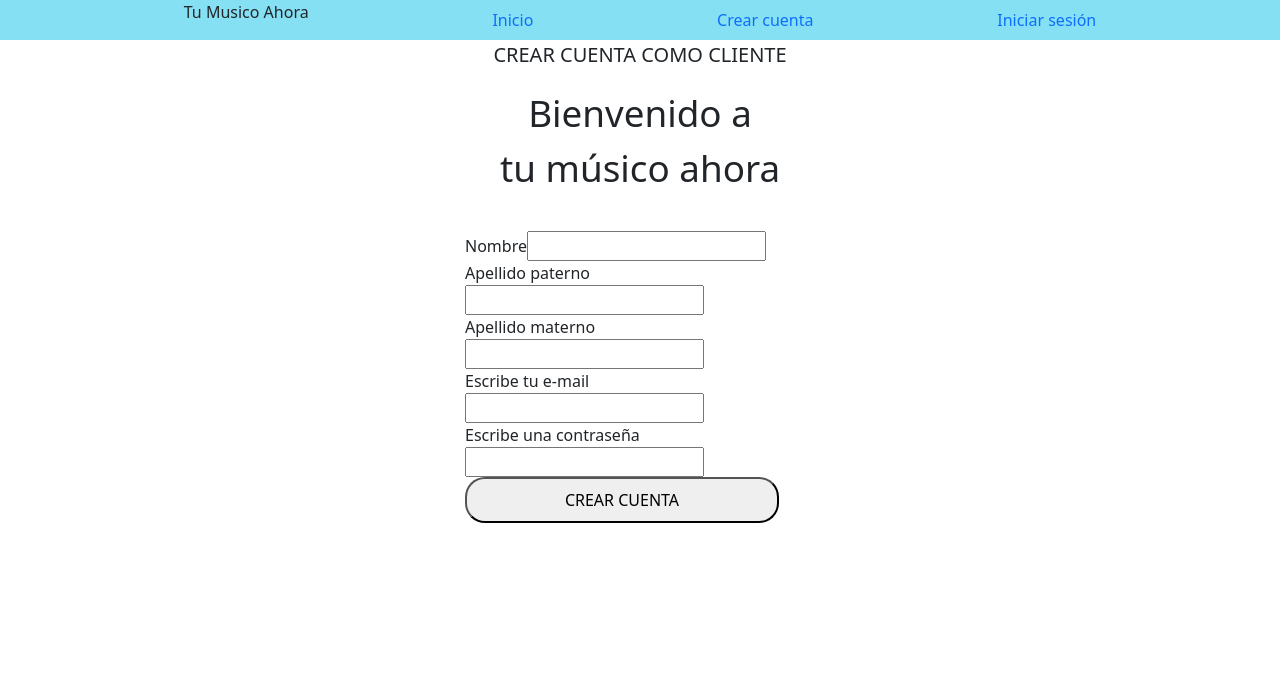
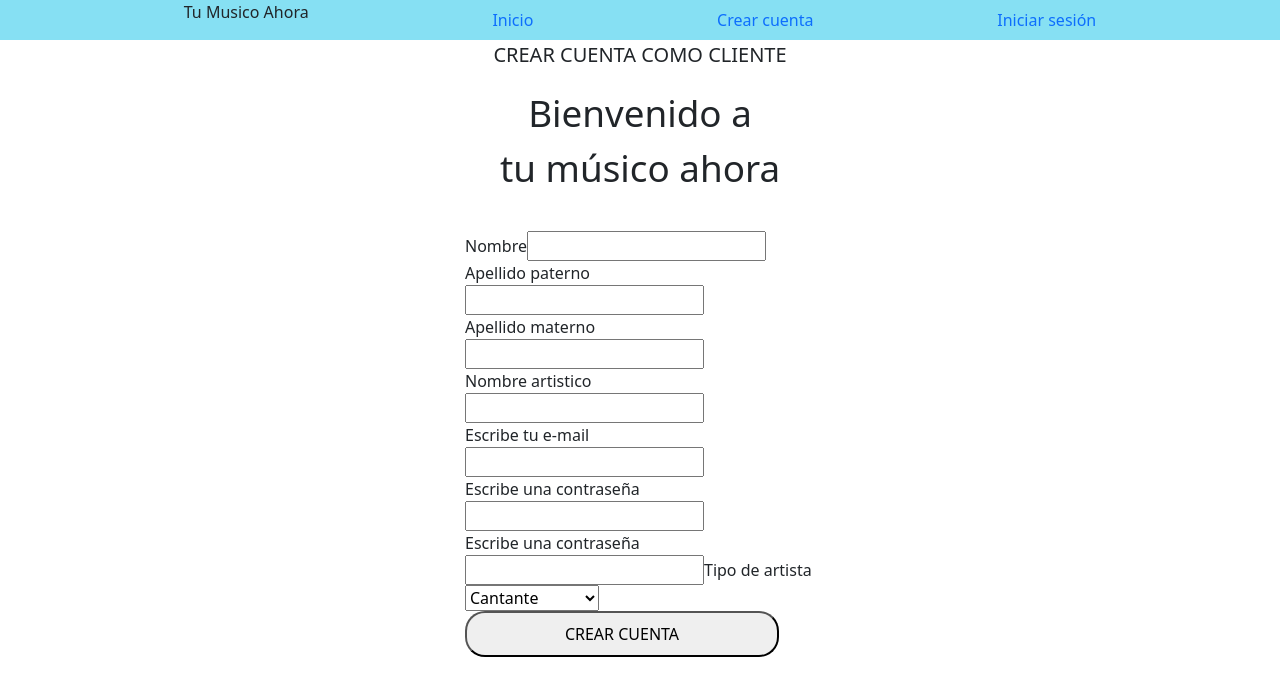
Before and after one commit to Kodemia-MusicApp/MusicApp-FrontEnd, a React app: page /crearcuenta/cliente in a window 1280 px wide. Shown: the top 696 px of the page. Built offline with nearby package versions, Linux system fonts and the light colour scheme.

Commit message:
1 file modified

```diff
--- a/src/Pages/CreateAccountUser/CreateAccountUser.jsx
+++ b/src/Pages/CreateAccountUser/CreateAccountUser.jsx
@@ -23,12 +23,24 @@ export const CreateAccountUser = () => {
 
                             <label>Apellido materno</label>
                             <input type="text" className="user" />
+
+                            <label>Nombre artistico</label>
+                            <input type="text" className="user" />
+
                             <label>Escribe tu e-mail</label>
                             <input type="text" className="user" />
 
                             <label>Escribe una contraseña</label>
                             <input type="password" className="user" />
 
+                            <label>Escribe una contraseña</label>
+                            <input type="password" className="user" />
+
+                            <label>Tipo de artista</label>
+                            <select className="Tipoartista" id="Tipoartista">
+                                <option value="Cantante">Cantante</option>
+                                <option value="">Instrumentista</option>
+                            </select>
                             <button className="BotonGeneral">
                                 CREAR CUENTA
                             </button>
```
